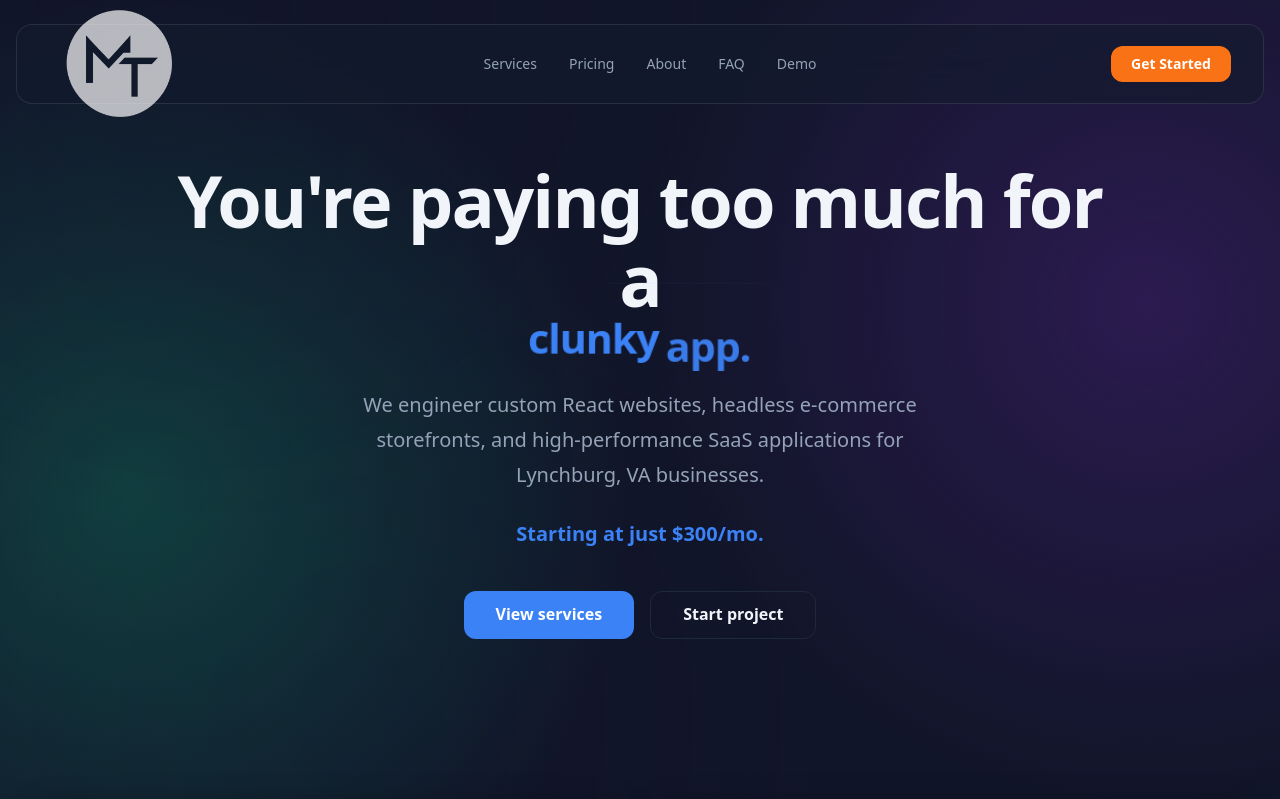
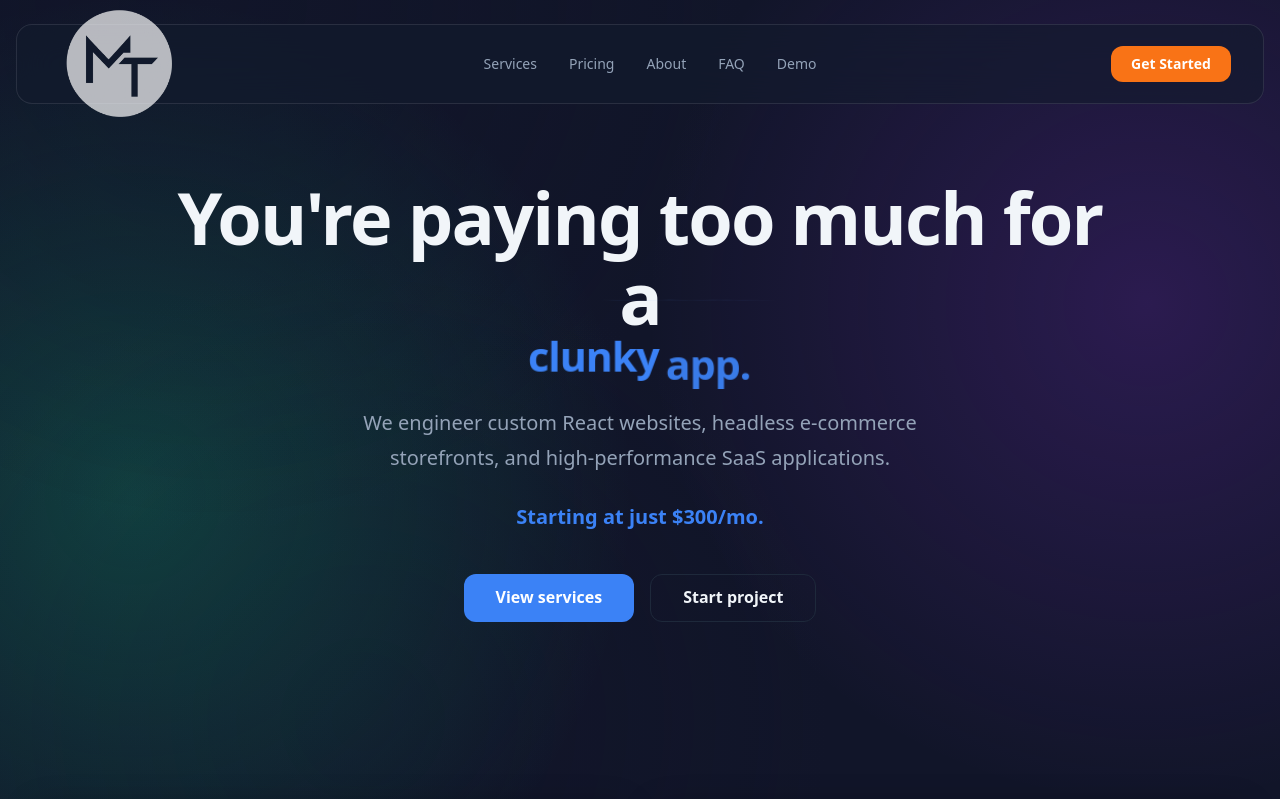
Before and after one commit to McWhorter-Thomasson-Digital-Tech/Website, a Next.js app: page / in a window 1280 px wide. Shown: the top 799 px of the page. Built offline with nearby package versions, Linux system fonts and the light colour scheme.

Commit message:
chore: update Next.js dependencies, refine site branding, and exclude image assets from middleware matching

```diff
--- a/src/components/layout/Footer/Footer.tsx
+++ b/src/components/layout/Footer/Footer.tsx
@@ -46,7 +46,7 @@ export function Footer() {
 
         <div className={styles.bottomBar}>
           <p className={styles.copyright}>
-            &copy; {new Date().getFullYear()} McWhorter-Thomasson Digital Technologies. All rights reserved.
+            &copy; {new Date().getFullYear()} McWhorter-Thomasson Digital Technologies. Founded in Lynchburg, VA. All rights reserved.
           </p>
         </div>
       </div>
--- a/src/components/sections/Hero/Hero.tsx
+++ b/src/components/sections/Hero/Hero.tsx
@@ -90,7 +90,7 @@ export function Hero() {
         </h1>
 
         <p className={styles.subtitle}>
-          We engineer custom React websites, headless e-commerce storefronts, and high-performance SaaS applications for Lynchburg, VA businesses.
+          We engineer custom React websites, headless e-commerce storefronts, and high-performance SaaS applications.
         </p>
         <p className={styles.subtitle2}>
           Starting at just $300/mo.
--- a/src/middleware.ts
+++ b/src/middleware.ts
@@ -94,6 +94,6 @@ export const config = {
      * - _next/image (image optimization files)
      * - favicon.ico, sitemap.xml, robots.txt (metadata files)
      */
-    '/((?!_next/static|_next/image|favicon.ico|sitemap.xml|robots.txt).*)',
+    '/((?!_next/static|_next/image|favicon.ico|sitemap.xml|robots.txt|.*\\.(?:svg|png|jpg|jpeg|gif|webp)$).*)',
   ],
 };
```
Also changed, not shown: package.json (+4 -4 lines), 1 other file (tests, documents, lock files or other folders).
